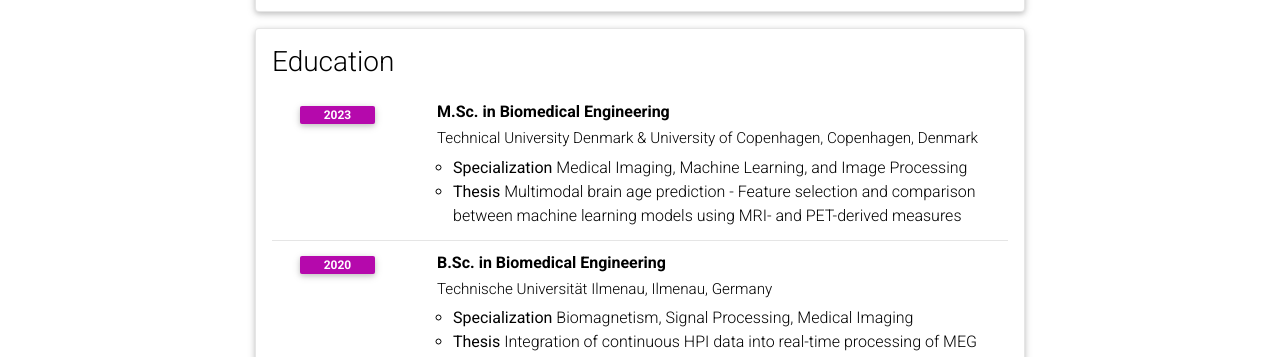
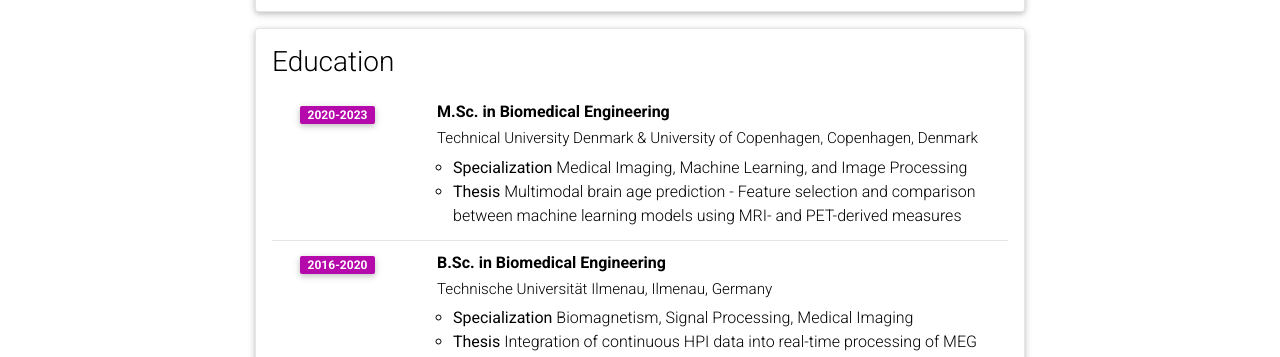
Before and after one commit to RDoerfel/rdoerfel.github.io, a Jekyll site: the page built from _pages/cv.md, in a window 1280 px wide and 900 px high. Shown: the part 333-690 px from the top of the window. Built offline with Jekyll 4.4.1, drawn with Linux system fonts in a browser that asks for light colours; comment, search, counter and statistics services are not loaded; a style sheet for code colours, icons or effects is not loaded.

Commit message:
add years to Education

```diff
--- a/_data/cv.yml
+++ b/_data/cv.yml
@@ -11,13 +11,13 @@
   contents:
     - title: M.Sc. in Biomedical Engineering
       institution: Technical University Denmark & University of Copenhagen, Copenhagen, Denmark
-      year: 2023
+      year: 2020-2023
       description:
         - <b>Specialization</b> Medical Imaging, Machine Learning, and Image Processing
         - <b>Thesis</b> Multimodal brain age prediction - Feature selection and comparison between machine learning models using MRI- and PET-derived measures
     - title: B.Sc. in Biomedical Engineering
       institution: Technische Universität Ilmenau, Ilmenau, Germany
-      year: 2020
+      year: 2016-2020
       description:
         - <b>Specialization</b> Biomagnetism, Signal Processing, Medical Imaging
         - <b>Thesis</b> Integration of continuous HPI data into real-time processing of MEG data
```
